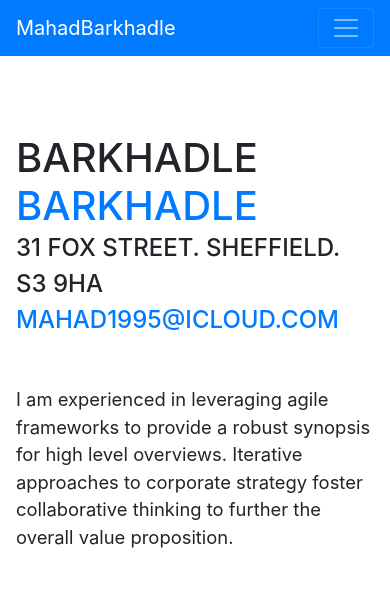
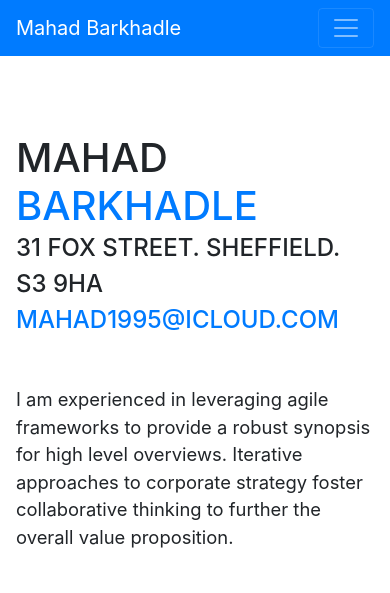
Before and after one commit to mahadbark/mahadbark.github.io, a website with bundled scripts: page index.html in a window 390 px wide. Shown: the top 593 px of the page. Built offline with nearby package versions, Linux system fonts and the light colour scheme; a web font is replaced by a local one.

Commit message:
Update index.html

```diff
--- a/index.html
+++ b/index.html
@@ -27,7 +27,7 @@
 
     <nav class="navbar navbar-expand-lg navbar-dark bg-primary fixed-top" id="sideNav">
       <a class="navbar-brand js-scroll-trigger" href="#page-top">
-        <span class="d-block d-lg-none">MahadBarkhadle</span>
+        <span class="d-block d-lg-none">Mahad Barkhadle</span>
         <span class="d-none d-lg-block">
           <img class="img-fluid img-profile rounded-circle mx-auto mb-2" src="img/profile.jpg" alt="">
         </span>
@@ -63,7 +63,7 @@
 
       <section class="resume-section p-3 p-lg-5 d-flex d-column" id="about">
         <div class="my-auto">
-          <h1 class="mb-0">Barkhadle
+          <h1 class="mb-0">Mahad
             <span class="text-primary">Barkhadle</span>
           </h1>
           <div class="subheading mb-5"> 31 Fox Street. SHEFFIELD. S3 9HA
```
